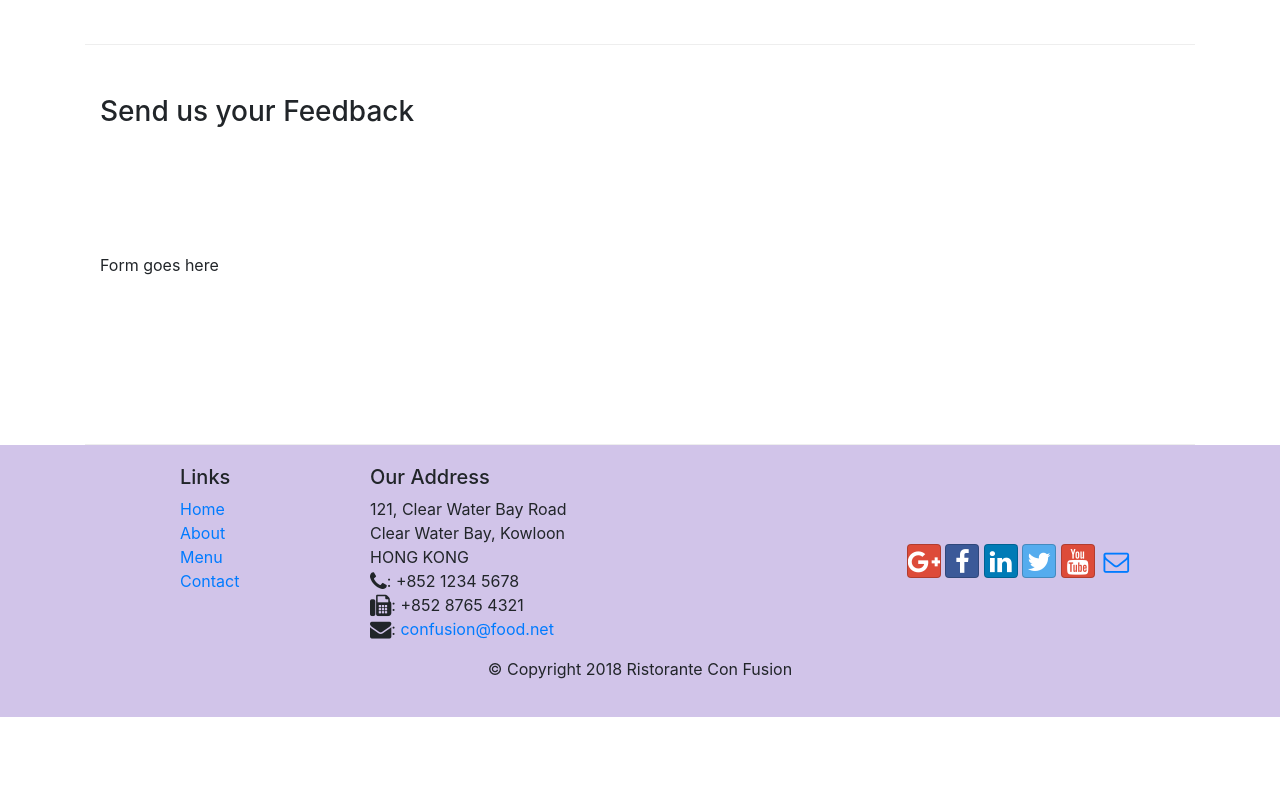
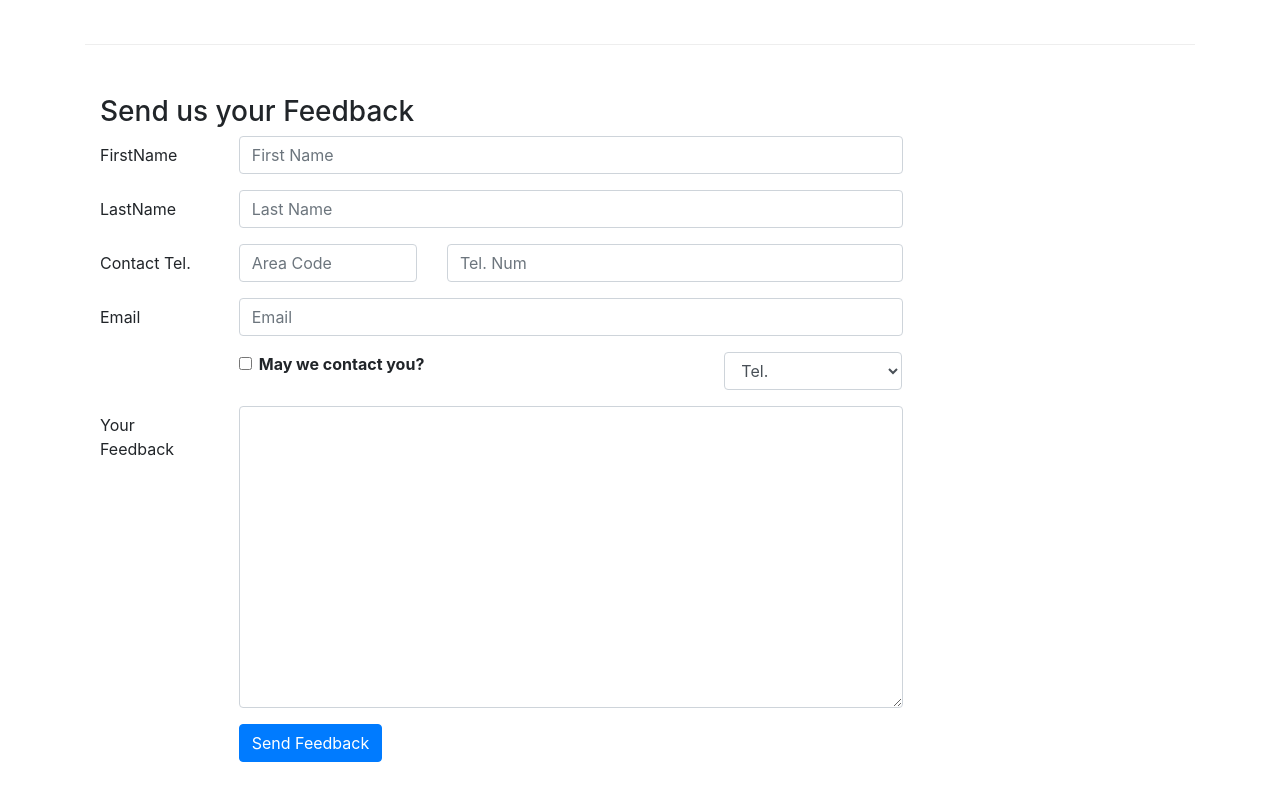
Before and after one commit to vinayat080/bootstrap, a website: page contactus.html in a window 1280 px wide. Shown: the part 820-1620 px from the top of the page. Before the commit the page ends 1537 px from the top, so only its background shows below. Drawn offline with nearby package versions, Linux system fonts and the light colour scheme.

Commit message:
applied form

```diff
--- a/contactus.html
+++ b/contactus.html
@@ -92,7 +92,67 @@
               <h3>Send us your Feedback</h3>
            </div>
             <div class="col-12 col-md-9">
-                Form goes here
+                <form>
+                    <div class="form-group row">
+                        <label for="firstname" class="col-md-2 col-form-label">FirstName</label>
+                        <div class="col-md-10">
+                            <input type="text" class="form-control" id="firstname" name="firstname" placeholder="First Name">
+                        </div>
+                    </div>
+                    <div class="form-group row">
+                        <label for="lastname" class="col-md-2 col-form-label">LastName</label>
+                        <div class="col-md-10">
+                            <input type="text" class="form-control" id="lastname" name="lastname" placeholder="Last Name">
+                        </div>
+                    </div>
+                    <div class="form-group row">
+                            <label for="telnum" class="col-12 col-md-2 col-form-label">Contact Tel.</label>
+                            <div class="col-5 col-md-3">
+                                <input type="tel" class="form-control" id="areacode" name="areacode" placeholder="Area Code">
+                            </div>
+                            <div class="col-7 col-md-7">
+                                    <input type="tel" class="form-control" id="telnum" name="telnum" placeholder="Tel. Num">
+                            </div>
+                    </div>
+                    <div class="form-group row">
+                            <label for="emailid" class="col-md-2 col-form-label">Email</label>
+                            <div class="col-md-10">
+                                <input type="email" class="form-control" id="emailid" name="emailid" placeholder="Email">
+                            </div>
+                    </div>
+                    <div class="form-group row">
+                            <div class="col-md-6 offset-md-2">
+                                <div class="form-check">
+                                    <input type="checkbox" class="form-check-input" name="approve" id="approve" value="">
+                                    <label class="form-check-label" for="approve">
+                                        <strong>May we contact you?</strong>
+                                    </label>
+                                </div>
+                             </div>
+                             <div class="col-md-3 offset-md-1">
+                                 <select class="form-control">
+                                     <option>Tel.</option>
+                                     <option>Email</option>
+                                 </select>
+                             </div>
+                    </div>
+                    <div class="form-group row">
+                            <label for="feedback" class="col-md-2 col-form-label">Your Feedback</label>
+                            <div class="col-md-10">
+                                <textarea class="form-control" id="feedback" name="feedback" rows="12"></textarea>
+                            </div>
+                    </div>
+                    <div class="form-group row">
+                        <div class="offset-md-2 col-md-10">
+                            <button type="submit" class="btn btn-primary">
+                                Send Feedback
+                            </button>
+                        </div>
+                    </div>
+                </form>
+            </div>
+
+
             </div>
              <div class="col-12 col-md">
             </div>
```
